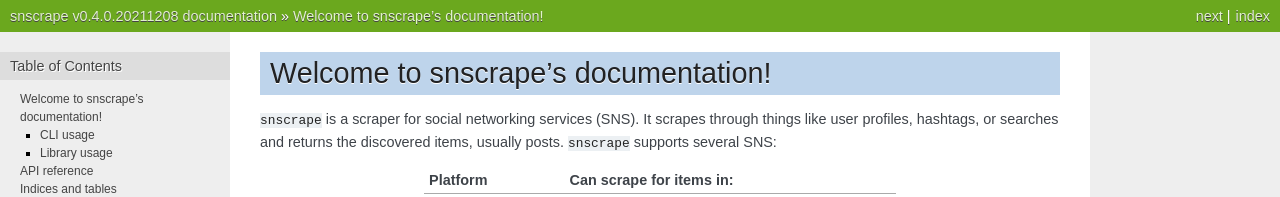
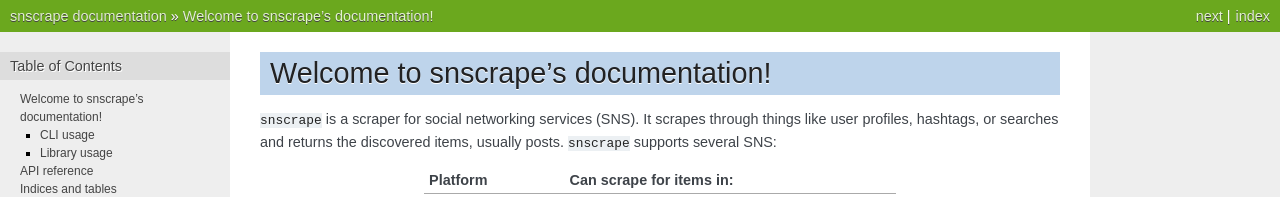
Before and after one commit to JustAnotherArchivist/snscrape, a Sphinx documentation site: the page built from docs/index.rst, in a window 1280 px wide and 900 px high. Shown: the top 197 px of the window. Built offline with Sphinx 7.4.7, drawn with Linux system fonts in a browser that asks for light colours; some of the changed text lies outside the part shown.

```diff
--- a/docs/conf.py
+++ b/docs/conf.py
@@ -14,6 +14,11 @@ import os
 import sys
 sys.path.insert(0, os.path.abspath('..'))
 
+# Tools for importing snscrape at build time
+# Avoid name conflict with sphinx configuration variable "version"
+from importlib import import_module
+from importlib.metadata import version as _version
+
 
 # -- Project information -----------------------------------------------------
 
@@ -22,7 +27,7 @@ copyright = '2021, JustAnotherArchivist'
 author = 'JustAnotherArchivist'
 
 # The full version, including alpha/beta/rc tags
-release = 'v0.4.0.20211208'
+release = _version(project)
 
 
 # -- General configuration ---------------------------------------------------
```
